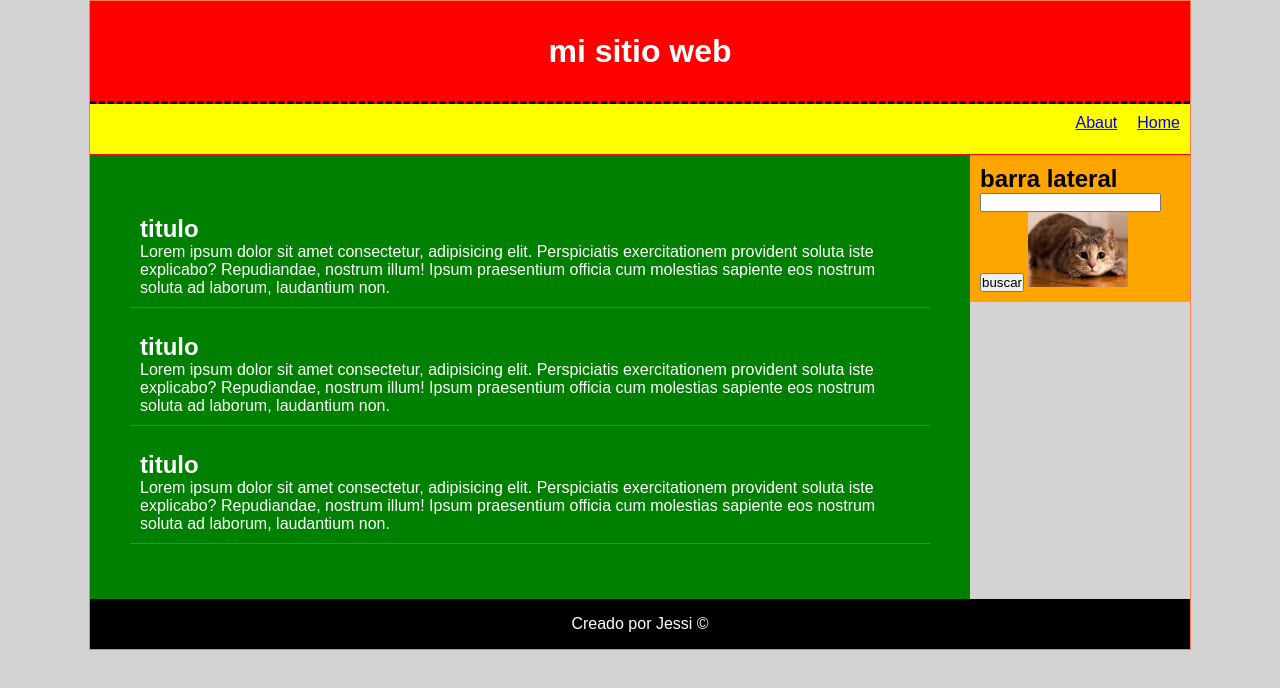
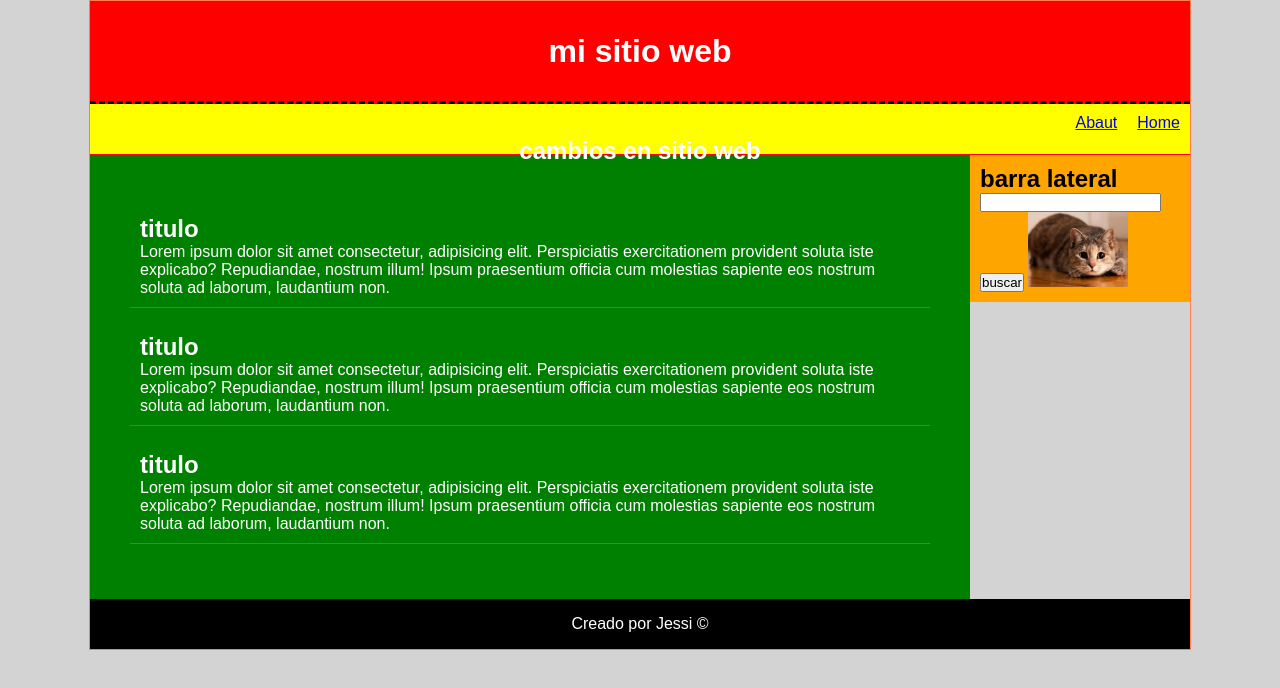
Before and after one commit to JessiGualpa/curso-2021, a plain HTML site: page index.html in a window 1280 px wide. Drawn offline with Linux system fonts and the light colour scheme.

Commit message:
subtitulo

```diff
--- a/index.html
+++ b/index.html
@@ -14,6 +14,7 @@
     <!-- cabecera -->
         <header>
             <h1>mi sitio web</h1>
+            <h2>cambios en sitio web</h2>
         </header>
         <!-- menu  -->
         <nav>
```
